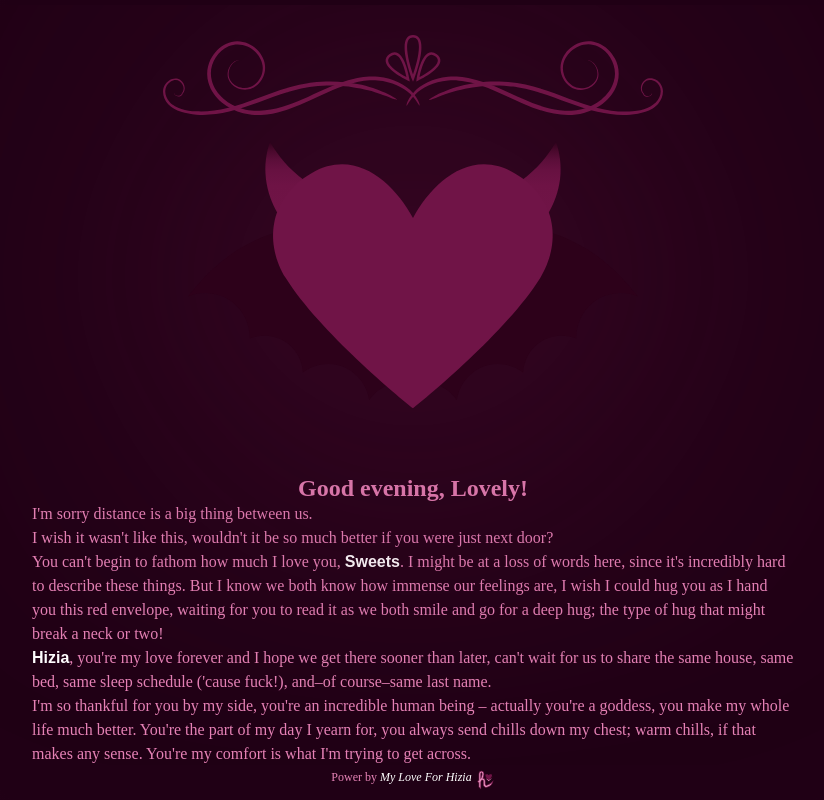
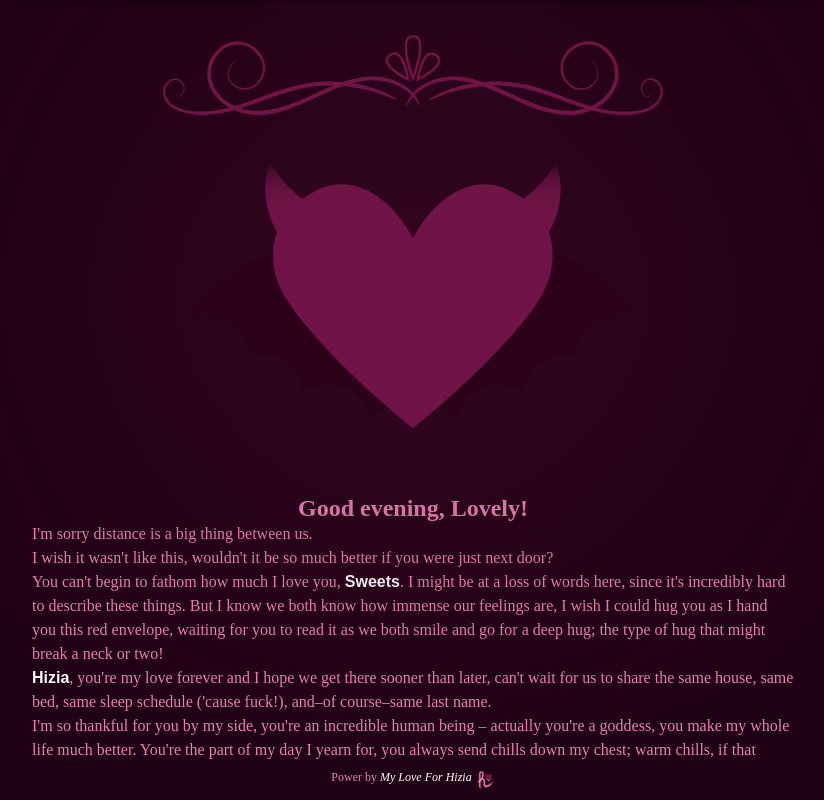
Before and after one commit to IamFastre/our-valentine, a React (Vite) app: page / in a window 1280 px wide. Shown: the whole page, without its empty margins (227-1051 px from the left). Built offline with nearby package versions, Linux system fonts and the light colour scheme; a web font is replaced by a local one.

Commit message:
actual last touches

```diff
--- a/package.json
+++ b/package.json
@@ -4,7 +4,7 @@
   "version": "0.0.0",
   "type": "module",
   "scripts": {
-    "dev": "vite",
+    "dev": "vite --host",
     "build": "tsc -b && vite build",
     "lint": "eslint .",
     "preview": "vite preview",
--- a/src/app/styles.module.css
+++ b/src/app/styles.module.css
@@ -32,7 +32,8 @@
 }
 
 .logo {
-  margin: -100px 0;
+  width: 500px;
+  margin: -80px 0;
   margin-bottom: -50px;
   filter: drop-shadow(0 0 10em var(--tx-second));
   cursor: pointer;
@@ -79,6 +80,7 @@
   }
 
   .logo {
+    width: 300px;
     margin: -50px 0;
     filter: drop-shadow(0 0 3em var(--tx-second));
   }
--- a/src/styles/global.css
+++ b/src/styles/global.css
@@ -28,6 +28,7 @@ body {
 
   color: var(--tx-main);
   background: radial-gradient(circle, var(--bg-main) 75%, var(--bg-second) 100%);
+  background-color: var(--bg-main);
   overflow: hidden;
 
   align-items: center;
```
